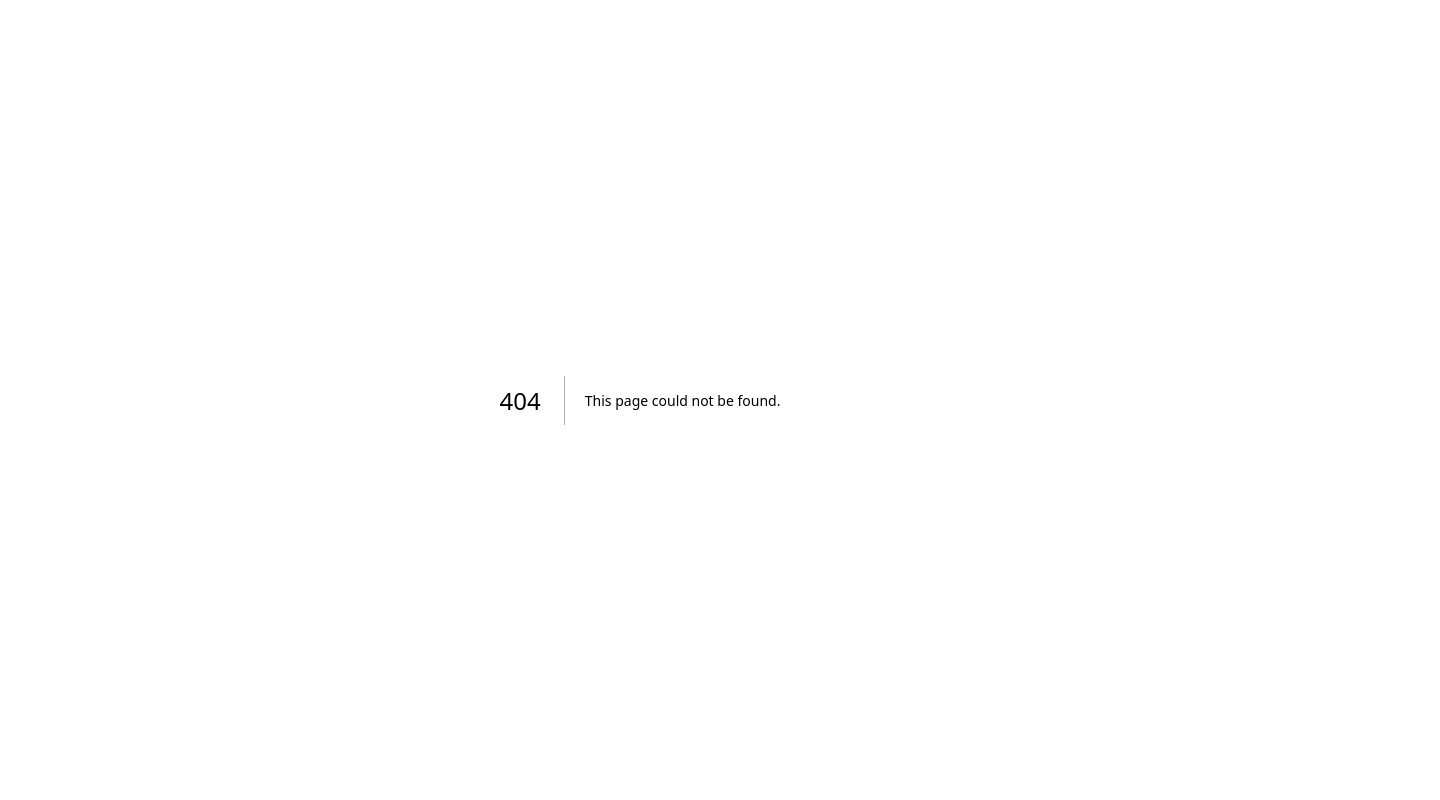
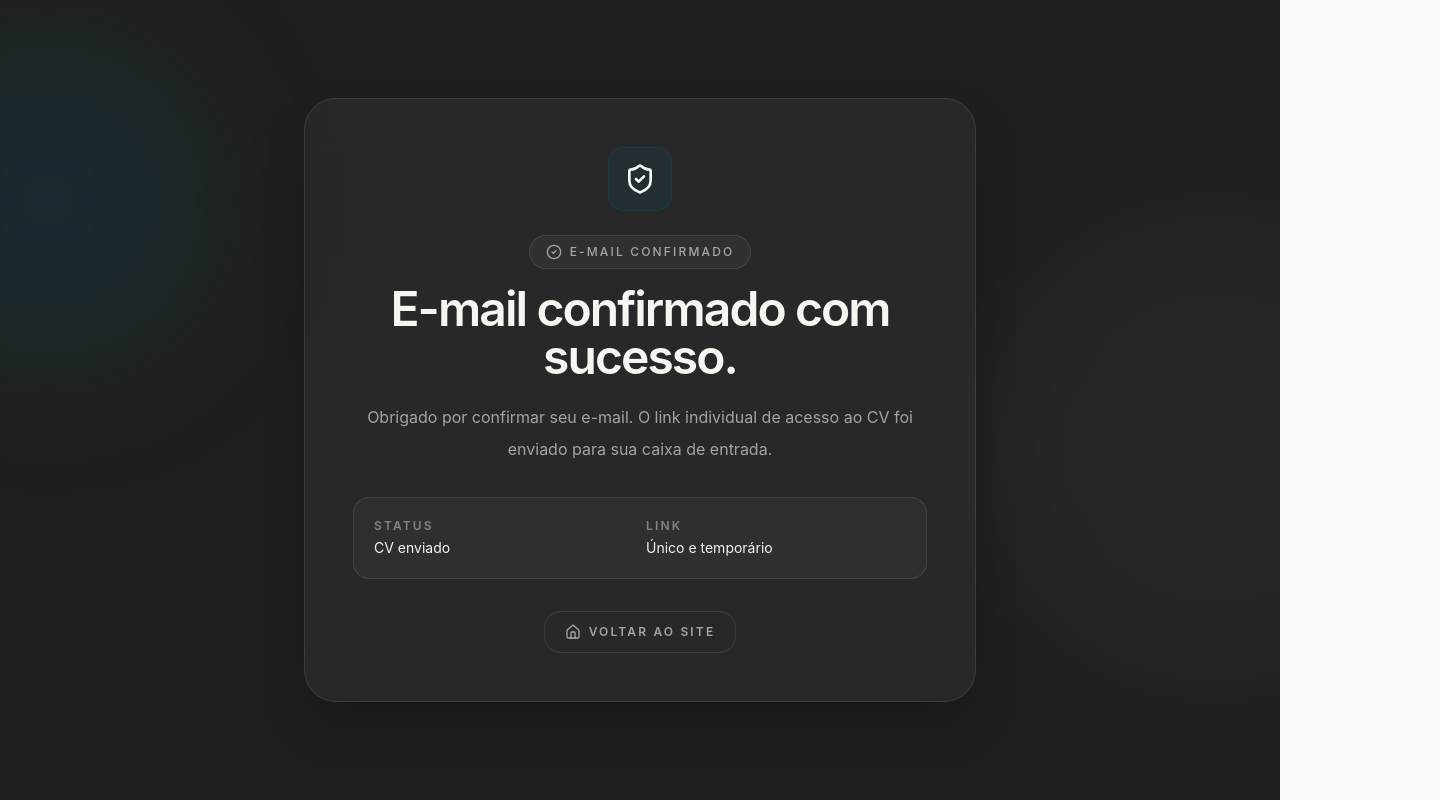
Before and after one commit to ricardozulkiewicz/ricardozulkiewicz.com, a Next.js app: page /cv/confirmado in a window 1280 px wide. Before the commit this address had no page. Shown: the whole page, 1440 px wide, since content can reach past the window. Built offline with nearby package versions, Linux system fonts and the light colour scheme.

Commit message:
Add confirmed CV access page

```diff
--- /dev/null
+++ b/app/cv/confirmado/page.tsx
@@ -0,0 +1,56 @@
+import type { Metadata } from "next";
+import Link from "next/link";
+import { CheckCircle2, Home, ShieldCheck } from "lucide-react";
+
+export const metadata: Metadata = {
+  title: "E-mail confirmado | Ricardo Zulkiewicz",
+  description: "E-mail confirmado com sucesso para acesso ao CV profissional de Ricardo Zulkiewicz.",
+  robots: { index: false, follow: false },
+};
+
+export default function CvConfirmedPage() {
+  return (
+    <main className="flex min-h-screen items-center justify-center overflow-hidden bg-[#1F1F1F] px-5 py-12 text-[#F7F5F0] antialiased">
+      <div className="pointer-events-none absolute -left-28 top-10 h-80 w-80 rounded-full bg-[#0F4C5C]/25 blur-3xl" />
+      <div className="pointer-events-none absolute -right-40 top-56 h-[28rem] w-[28rem] rounded-full bg-white/[0.035] blur-3xl" />
+
+      <section className="relative w-full max-w-2xl rounded-[2rem] border border-white/10 bg-white/[0.045] p-8 text-center shadow-2xl shadow-black/30 backdrop-blur-xl sm:p-12">
+        <div className="mx-auto mb-6 flex h-16 w-16 items-center justify-center rounded-2xl border border-[#0F4C5C]/50 bg-[#0F4C5C]/20">
+          <ShieldCheck className="h-8 w-8 text-[#F7F5F0]" />
+        </div>
+
+        <p className="mb-4 inline-flex items-center gap-2 rounded-full border border-white/10 bg-white/[0.04] px-4 py-2 text-xs font-medium uppercase tracking-[0.18em] text-[#D8D8D8]/70">
+          <CheckCircle2 className="h-4 w-4" />
+          E-mail confirmado
+        </p>
+
+        <h1 className="text-3xl font-semibold tracking-[-0.04em] sm:text-5xl">
+          E-mail confirmado com sucesso.
+        </h1>
+
+        <p className="mt-5 text-base leading-8 text-[#D8D8D8]/70">
+          Obrigado por confirmar seu e-mail. O link individual de acesso ao CV foi enviado para sua caixa de entrada.
+        </p>
+
+        <div className="mt-8 grid gap-3 rounded-2xl border border-white/10 bg-white/[0.035] p-5 text-left sm:grid-cols-2">
+          <div>
+            <p className="text-xs font-semibold uppercase tracking-[0.18em] text-[#D8D8D8]/50">Status</p>
+            <p className="mt-1 text-sm text-[#F7F5F0]">CV enviado</p>
+          </div>
+          <div>
+            <p className="text-xs font-semibold uppercase tracking-[0.18em] text-[#D8D8D8]/50">Link</p>
+            <p className="mt-1 text-sm text-[#F7F5F0]">Único e temporário</p>
+          </div>
+        </div>
+
+        <Link
+          href="/"
+          className="mt-8 inline-flex items-center justify-center gap-2 rounded-2xl border border-white/10 px-5 py-3 text-xs font-semibold uppercase tracking-[0.18em] text-[#D8D8D8]/70 transition hover:border-[#0F4C5C]/70 hover:text-[#F7F5F0]"
+        >
+          <Home className="h-4 w-4" />
+          Voltar ao site
+        </Link>
+      </section>
+    </main>
+  );
+}
```
